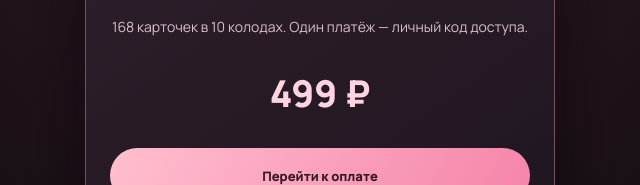
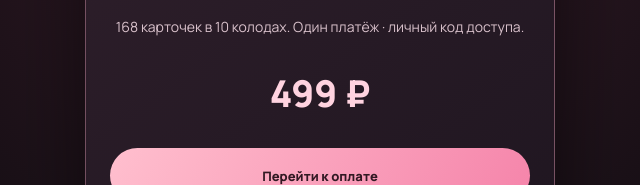
Before and after one commit to gudush03-cell/vdvoem-web, a plain HTML site: page purchase.html in a window 1280 px wide. Shown: the part 311-496 px from the top of the page, 320-960 px from the left. Drawn offline with Linux system fonts and the light colour scheme.

Commit message:
style: очистить длинные тире без изменения логики

```diff
--- a/purchase.html
+++ b/purchase.html
@@ -7,7 +7,7 @@
       content="width=device-width,initial-scale=1">
 <meta name="theme-color" content="#130e13">
 
-<title>Покупка — Вдвоём налегке</title>
+<title>Покупка · Вдвоём налегке</title>
 
 <link rel="preconnect"
       href="https://fonts.googleapis.com">
@@ -167,7 +167,7 @@ small {
 
   <p>
     168 карточек в 10 колодах.
-    Один платёж — личный код доступа.
+    Один платёж · личный код доступа.
   </p>
 
   <div class="price">499 ₽</div>
```
